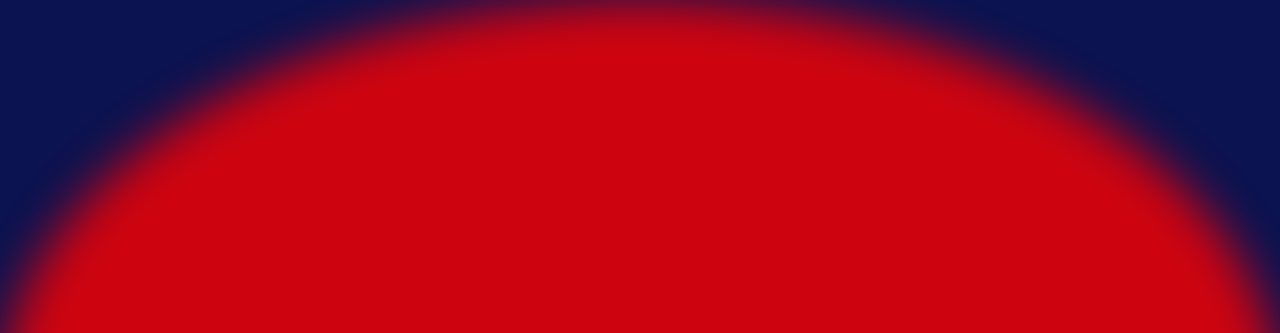
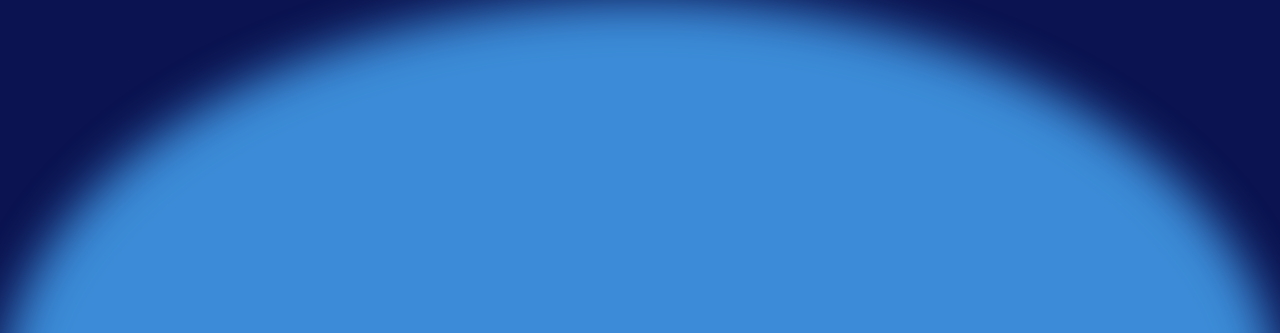
Before and after one commit to GoldOneS6998/UnitaskPresent, a plain HTML site: page index.html in a window 1280 px wide. Shown: the top 333 px of the page. Drawn offline with Linux system fonts and the light colour scheme.

Commit message:
Update styles.css

```diff
--- a/styles.css
+++ b/styles.css
@@ -274,7 +274,7 @@ body {
     width: 100%;
     height: 100vh;
     border-radius: 50%;
-    background-color: #ff0000;
+    background-color: #48AAFA;
     opacity: 0.8;
     filter: blur(24px);
     animation: blob-bounce 5s infinite ease;
```
